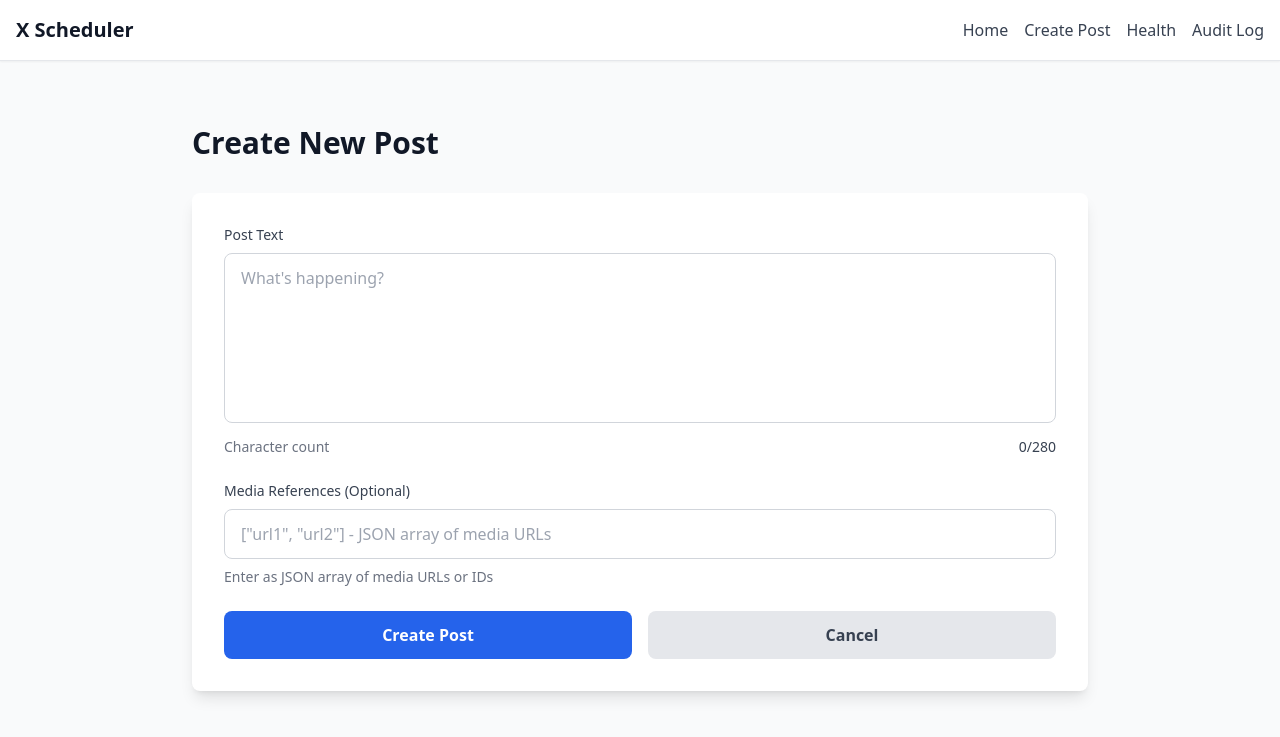
After one commit to KintaroAI/x, a FastAPI app: template templates/create_post.html in a window 1280 px wide. The commit adds this page. Shown: the top 737 px of the page. Run offline with FastAPI, Linux system fonts and the light colour scheme; the template is opened without the code that fills it, so the values that code supplies are empty; some libraries are stand-ins or nearby versions.

Commit message:
Create post

```diff
--- a/src/main.py
+++ b/src/main.py
@@ -12,7 +12,7 @@ import httpx
 import tweepy
 import logging
 import json
-from src.models import AuditLog, TokenManagement, ProfileCache
+from src.models import AuditLog, TokenManagement, ProfileCache, Post
 from src.database import get_db
 from src.audit import log_info, log_error, log_warning
 
@@ -129,6 +129,12 @@ async def audit_log_page(request: Request):
 async def health_page(request: Request):
     """Health and status page."""
     return templates.TemplateResponse("health.html", {"request": request})
+
+
+@app.get("/create-post", response_class=HTMLResponse)
+async def create_post_page(request: Request):
+    """Post creation page."""
+    return templates.TemplateResponse("create_post.html", {"request": request})
 
 
 @app.get("/api/health")
@@ -657,6 +663,97 @@ async def get_twitter_profile(username: str = Form(...)):
         )
 
 
+@app.post("/api/posts")
+async def create_post(text: str = Form(...), media_refs: str = Form(None)):
+    """Create a new post (draft)."""
+    try:
+        logger.debug(f"create_post called with text length: {len(text)}")
+
+        # Validate text
+        if not text or len(text.strip()) == 0:
+            log_error(
+                action="post_create_empty",
+                message="Attempted to create post with empty text",
+                component="api",
+                extra_data=json.dumps({"text_length": len(text) if text else 0})
+            )
+            return JSONResponse(
+                status_code=400,
+                content={"error": "Post text cannot be empty"}
+            )
+
+        # Parse media_refs if provided
+        media_data = None
+        if media_refs:
+            try:
+                media_data = json.loads(media_refs)
+                if not isinstance(media_data, list):
+                    raise ValueError("media_refs must be a JSON array")
+            except json.JSONDecodeError as e:
+                log_error(
+                    action="post_create_invalid_media",
+                    message="Failed to parse media_refs JSON",
+                    component="api",
+                    extra_data=json.dumps({"error": str(e)})
+                )
+                return JSONResponse(
+                    status_code=400,
+                    content={"error": "media_refs must be a valid JSON array"}
+                )
+
+        # Create post in database
+        with get_db() as db:
+            post = Post(
+                text=text.strip(),
+                media_refs=json.dumps(media_data) if media_data else None,
+                created_at=datetime.utcnow(),
+                updated_at=datetime.utcnow()
+            )
+            db.add(post)
+            db.commit()
+            db.refresh(post)
+
+            logger.info(f"Created new post with id: {post.id}")
+            log_info(
+                action="post_created",
+                message=f"Created new post with id {post.id}",
+                component="api",
+                extra_data=json.dumps({
+                    "post_id": post.id,
+                    "text_length": len(text),
+                    "has_media": media_data is not None
+                })
+            )
+
+            # Return success response
+            return HTMLResponse(
+                f"""
+                <div class="bg-green-50 border border-green-200 text-green-800 px-4 py-3 rounded-lg">
+                    <h3 class="font-semibold mb-2">✓ Post Created Successfully</h3>
+                    <p class="text-sm">Post ID: {post.id}</p>
+                    <p class="text-sm">Created at: {post.created_at.strftime('%Y-%m-%d %H:%M:%S')}</p>
+                </div>
+                """
+            )
+
+    except Exception as e:
+        logger.error(f"Unexpected error in create_post: {str(e)}", exc_info=True)
+        log_error(
+            action="post_create_exception",
+            message=f"Exception while creating post",
+            component="api",
+            extra_data=json.dumps({"error": str(e), "error_type": type(e).__name__})
+        )
+        return HTMLResponse(
+            f"""
+            <div class="bg-red-50 border border-red-200 text-red-800 px-4 py-3 rounded-lg">
+                <h3 class="font-semibold mb-2">✗ Error Creating Post</h3>
+                <p class="text-sm">{str(e)}</p>
+            </div>
+            """
+        )
+
+
 def main():
     """Main function."""
     import uvicorn
--- a/templates/base.html
+++ b/templates/base.html
@@ -14,6 +14,7 @@
                 <a href="/" class="text-xl font-bold text-gray-900 hover:text-blue-600 transition-colors">X Scheduler</a>
                 <div class="flex space-x-4">
                     <a href="/" class="text-gray-700 hover:text-blue-600 transition-colors">Home</a>
+                    <a href="/create-post" class="text-gray-700 hover:text-blue-600 transition-colors">Create Post</a>
                     <a href="/health-ux" class="text-gray-700 hover:text-blue-600 transition-colors">Health</a>
                     <a href="/audit-log" class="text-gray-700 hover:text-blue-600 transition-colors">Audit Log</a>
                 </div>
--- /dev/null
+++ b/templates/create_post.html
@@ -0,0 +1,75 @@
+{% extends "base.html" %}
+
+{% block content %}
+<div class="max-w-4xl mx-auto">
+    <h1 class="text-3xl font-bold text-gray-900 mb-8">Create New Post</h1>
+
+    <div class="bg-white rounded-lg shadow-lg p-8">
+        <form id="post-form" hx-post="/api/posts" hx-target="#result" hx-swap="innerHTML">
+            <div class="mb-6">
+                <label for="text" class="block text-sm font-medium text-gray-700 mb-2">
+                    Post Text
+                </label>
+                <textarea
+                    id="text"
+                    name="text"
+                    rows="6"
+                    class="w-full px-4 py-3 border border-gray-300 rounded-lg focus:ring-2 focus:ring-blue-500 focus:border-transparent resize-none"
+                    placeholder="What's happening?"></textarea>
+                <div class="mt-2 flex justify-between items-center">
+                    <span class="text-sm text-gray-500">Character count</span>
+                    <span id="char-count" class="text-sm font-medium text-gray-700">0/280</span>
+                </div>
+            </div>
+
+            <div class="mb-6">
+                <label for="media_refs" class="block text-sm font-medium text-gray-700 mb-2">
+                    Media References (Optional)
+                </label>
+                <input
+                    type="text"
+                    id="media_refs"
+                    name="media_refs"
+                    class="w-full px-4 py-3 border border-gray-300 rounded-lg focus:ring-2 focus:ring-blue-500 focus:border-transparent"
+                    placeholder='["url1", "url2"] - JSON array of media URLs'>
+                <p class="mt-2 text-sm text-gray-500">Enter as JSON array of media URLs or IDs</p>
+            </div>
+
+            <div id="result" class="mb-4"></div>
+
+            <div class="flex space-x-4">
+                <button
+                    type="submit"
+                    class="flex-1 bg-blue-600 text-white px-6 py-3 rounded-lg font-semibold hover:bg-blue-700 transition-colors">
+                    Create Post
+                </button>
+                <a
+                    href="/"
+                    class="flex-1 bg-gray-200 text-gray-700 px-6 py-3 rounded-lg font-semibold hover:bg-gray-300 transition-colors text-center">
+                    Cancel
+                </a>
+            </div>
+        </form>
+    </div>
+</div>
+
+<script>
+    // Character counter
+    const textArea = document.getElementById('text');
+    const charCount = document.getElementById('char-count');
+
+    textArea.addEventListener('input', function() {
+        const length = this.value.length;
+        charCount.textContent = `${length}/280`;
+
+        // Change color to orange if over 280 (soft limit)
+        if (length > 280) {
+            charCount.classList.remove('text-gray-700');
+            charCount.classList.add('text-orange-600');
+        } else {
+            charCount.classList.remove('text-orange-600');
+            charCount.classList.add('text-gray-700');
+        }
+    });
+</script>
+{% endblock %}
```
Also changed, not shown: templates/index.html (+6 -1 lines).
